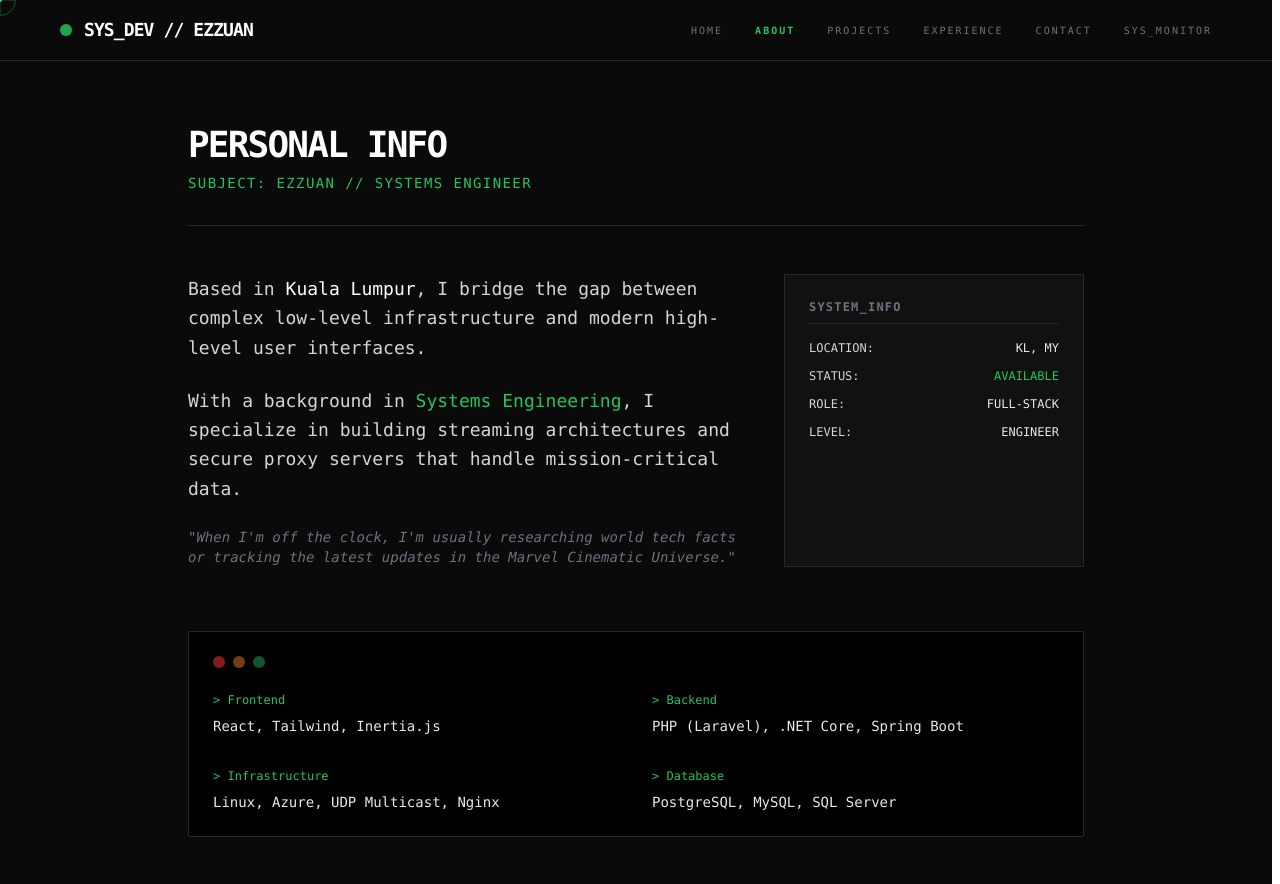
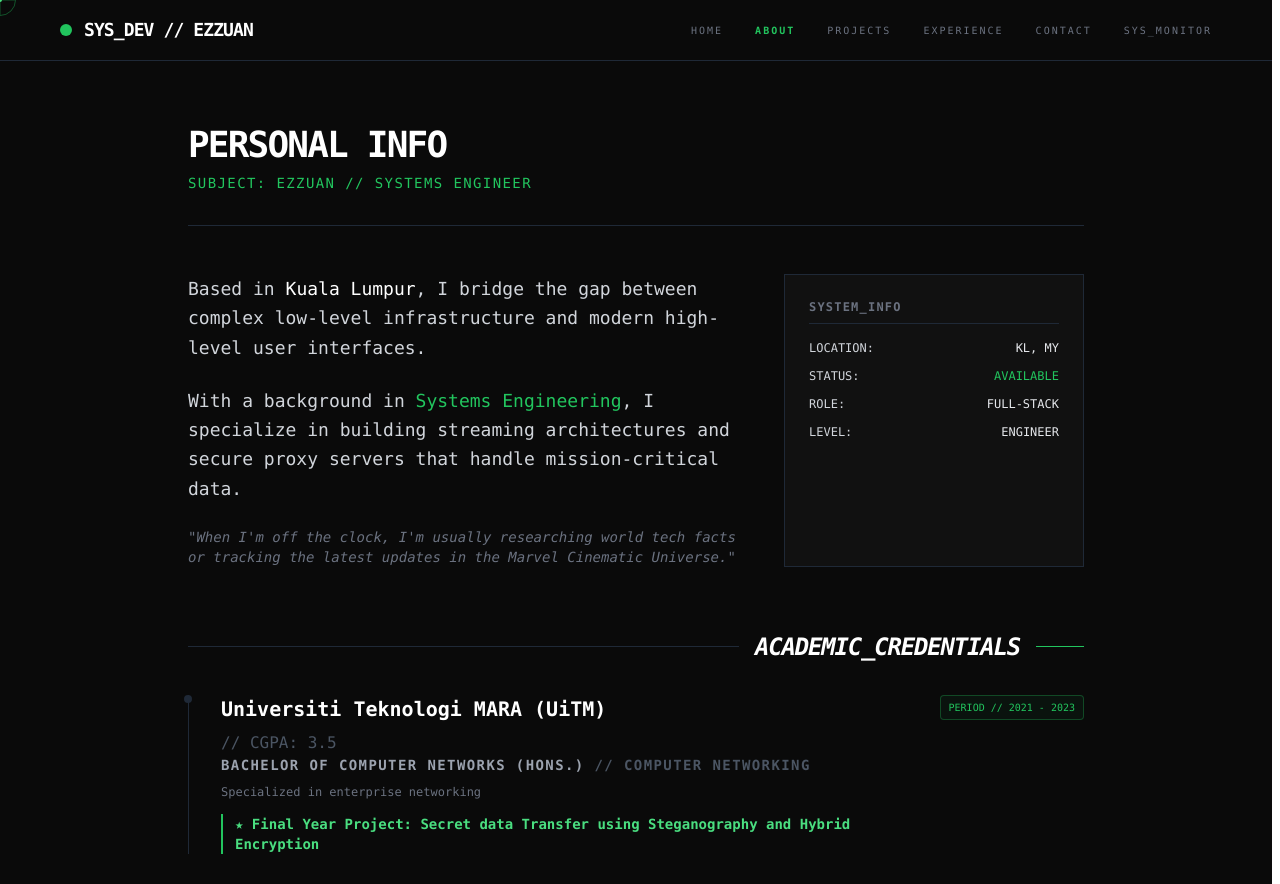
Before and after one commit to j00w3n/my-portfolio, a React (Vite) app: page /about in a window 1280 px wide. Shown: the top 884 px of the page. Built offline with nearby package versions, Linux system fonts and the light colour scheme.

Commit message:
add loading screen, improve writing on Project and About page

```diff
--- a/src/App.jsx
+++ b/src/App.jsx
@@ -1,4 +1,4 @@
-import React from 'react';
+import React, {useState,useEffect} from 'react';
 import { Routes, Route } from 'react-router-dom';
 import Home from './pages/Home';
 import About from './pages/About';
@@ -8,19 +8,31 @@ import Contact from './pages/Contact';
 import NavBar from './components/NavBar';
 import Systemmonitor from './pages/Systemmonitor';
 import CustomCursor from './components/Cursor';
+import LoadingScreen from './components/LoadingScreen';
 
 function App() {
+  const [loading, setLoading] = useState(true);
+useEffect(() => {
+  const hasLoaded = sessionStorage.getItem('system_booted');
+  if (hasLoaded) {
+    setLoading(false);
+  }
+}, []);
+
+const handleFinish = () => {
+  sessionStorage.setItem('system_booted', 'true');
+  setLoading(false);
+};
   return (
-    /* Change h-screen to min-h-screen to allow scrolling on long pages */
-    /* Add bg-[#0a0a0a] here to prevent white flashes between page loads */
     <div className="bg-[#0a0a0a] min-h-screen selection:bg-green-500/30 selection:text-green-400">
-      {/* 1. Tactical Cursor Overlay */}
+      {/* 1. If loading is true, show ONLY the loading screen */}
+      {loading ? (
+        <LoadingScreen onFinished={handleFinish} />      ) : (
+        /* 2. If loading is false, show the actual website */
+        <div className="animate-in fade-in duration-1000">
           <CustomCursor />
-
-      {/* 2. Global Navigation */}
           <NavBar />
 
-      {/* 3. Terminal Viewport (Page Content) */}
           <main className="relative">
             <Routes>
               <Route path="/" element={<Home />} />
@@ -32,13 +44,14 @@ function App() {
             </Routes>
           </main>
 
-      {/* Optional: System Footer Decor */}
           <footer className="py-6 border-t border-gray-900 bg-[#0a0a0a] text-center">
             <p className="text-[10px] font-mono text-gray-700 tracking-[0.5em] uppercase">
               Signal_Terminal_v4.0.2 // encrypted_connection
             </p>
           </footer>
         </div>
+      )}
+    </div>
   );
 }
 
--- /dev/null
+++ b/src/components/LoadingScreen.jsx
@@ -0,0 +1,60 @@
+import React, { useState, useEffect } from 'react';
+
+const LoadingScreen = ({ onFinished }) => {
+  const [progress, setProgress] = useState(0);
+  const [status, setStatus] = useState("INITIALIZING_CORE...");
+
+  const logs = [
+    "MOUNTING_FILESYSTEM...",
+    "ESTABLISHING_ENCRYPTED_LINK...",
+    "LOADING_NETWORK_PROTOCOLS...",
+    "AUTHENTICATING_USER_DATA...",
+    "SYSTEM_READY."
+  ];
+
+  useEffect(() => {
+    const timer = setInterval(() => {
+      setProgress((prev) => {
+        if (prev >= 100) {
+          clearInterval(timer);
+          setTimeout(onFinished, 500); // Small delay before entering
+          return 100;
+        }
+        return prev + 1;
+      });
+    }, 30); // Speed of the loader (30ms * 100 = 3 seconds total)
+
+    return () => clearInterval(timer);
+  }, [onFinished]);
+
+  useEffect(() => {
+    // Change status text based on progress
+    const index = Math.floor((progress / 100) * (logs.length - 1));
+    setStatus(logs[index]);
+  }, [progress]);
+
+  return (
+    <div className="fixed inset-0 z-[9999] bg-[#0a0a0a] flex flex-col items-center justify-center font-mono">
+      <div className="w-64 md:w-96">
+        <div className="flex justify-between mb-2 text-[10px] text-green-500 tracking-widest uppercase">
+          <span>{status}</span>
+          <span>{progress}%</span>
+        </div>
+
+        {/* Progress Bar Container */}
+        <div className="w-full h-1 bg-gray-900 overflow-hidden border border-gray-800">
+          <div
+            className="h-full bg-green-500 transition-all duration-75 ease-out shadow-[0_0_10px_#22c55e]"
+            style={{ width: `${progress}%` }}
+          ></div>
+        </div>
+
+        <div className="mt-4 text-[8px] text-gray-700 uppercase tracking-[0.4em] text-center">
+          Terminal_ID: {Math.random().toString(16).toUpperCase().substring(2, 10)}
+        </div>
+      </div>
+    </div>
+  );
+};
+
+export default LoadingScreen;
--- a/src/pages/About.jsx
+++ b/src/pages/About.jsx
@@ -7,6 +7,24 @@ function About() {
     { category: "Infrastructure", tools: "Linux, Azure, UDP Multicast, Nginx" },
     { category: "Database", tools: "PostgreSQL, MySQL, SQL Server" }
   ];
+  const education = [
+  {
+    institution: "Universiti Teknologi MARA (UiTM)",
+    degree: "Bachelor of Computer Networks (Hons.)",
+    duration: "2021 - 2023",
+    specialization: "Computer Networking",
+    details: "Specialized in enterprise networking",
+    finalyearproject: "Secret data Transfer using Steganography and Hybrid Encryption",
+    cgpa: "3.5"
+  },
+  {
+
+    institution: "Universiti Teknologi MARA (UiTM)",
+    degree: "Diploma in Computer Science",
+    duration: "2018 - 2021",
+    cgpa: "3.7",
+    details: "Solidified core programming logic, database management, and operating system fundamentals. Specialized in the basics of software development and algorithm design."  }
+];
 
   return (
     <section className="min-h-screen bg-[#0a0a0a] text-gray-300 py-16 px-8 font-mono">
@@ -49,7 +67,48 @@ function About() {
             </ul>
           </div>
         </div>
+      <section className="my-16">
+        {/* Header Section */}
+        <div className="flex items-center gap-4 mb-8">
+          <div className="h-[1px] flex-grow bg-gray-800"></div>
+          <h2 className="text-2xl font-bold tracking-tighter text-white uppercase italic">
+            Academic_Credentials
+          </h2>
+          <div className="h-[1px] w-12 bg-green-500"></div>
+        </div>
 
+        <div className="space-y-8">
+          {education.map((edu, index) => (
+            <div key={index} className="relative pl-8 border-l border-gray-800 group hover:border-green-500 transition-all duration-300">
+
+              {/* Animated Status Dot */}
+              <div className="absolute -left-[5px] top-0 w-2 h-2 bg-gray-800 group-hover:bg-green-500 rounded-full transition-colors"></div>
+
+              <div className="flex flex-col md:flex-row md:justify-between md:items-start mb-2 gap-2">
+                <h3 className="text-xl font-bold text-white group-hover:text-green-400 transition-colors">
+                  {edu.institution}
+                </h3>
+                <span className="text-[10px] font-mono text-green-500 border border-green-500/30 bg-green-500/5 px-2 py-1 rounded inline-block w-fit">
+                  PERIOD // {edu.duration}
+                </span>
+              </div> {edu.cgpa && <span className="text-gray-600">// CGPA: {edu.cgpa}</span>}
+
+              <p className="text-sm font-bold text-gray-400 uppercase tracking-widest mb-2">
+                {edu.degree} {edu.specialization && <span className="text-gray-600">// {edu.specialization}</span>}
+              </p>
+
+              <p className="text-xs text-gray-500 max-w-2xl leading-relaxed font-mono">
+                {edu.details}
+              </p>
+              {edu.finalyearproject && (
+                <p className="text-sm text-green-400 max-w-2xl leadi      ng-relaxed font-bold border-l-2 border-green-500 pl-3 mt-3">
+                  ★ Final Year Project: {edu.finalyearproject}
+                </p>
+              )}
+            </div>
+          ))}
+        </div>
+      </section>
         {/* Technical Skills Terminal */}
         <div className="border border-gray-800 bg-black p-6 rounded-sm">
           <div className="flex gap-2 mb-6">
--- a/src/pages/Projects.jsx
+++ b/src/pages/Projects.jsx
@@ -113,7 +113,7 @@ return (
 
         {/* --- TACTICAL MODAL --- */}
         {selectedProject && (
-<div className="fixed inset-0 z-[100] flex items-center justify-center p-4 bg-black/90 backdrop-blur-sm will-change-transform">            <div
+      <div className="fixed inset-0 bg-[#0a0a0a]/95 z-[100] flex items-center justify-center p-4">        <div
               className="bg-[#111] border border-gray-700 max-w-4xl w-full max-h-[90vh] overflow-y-auto relative shadow-[0_0_50px_rgba(34,197,94,0.15)] animate-in fade-in zoom-in duration-300"
               onClick={(e) => e.stopPropagation()}
             >
--- a/src/pages/Systemmonitor.jsx
+++ b/src/pages/Systemmonitor.jsx
@@ -15,7 +15,7 @@ const [isBlinking, setBlinking] = useState(false);
       interval = setInterval(() => {
         const mockLoad = Math.floor(Math.random() * 100);
         setCpuLoad(mockLoad);
-      }, 2000); // Update setiap 2 saat
+      }, 3000); // Update setiap 2 saat
     }
 
     // 2. Cleanup: Stop the monitor
```
Lines whose indentation alone changed are shown as unchanged.
